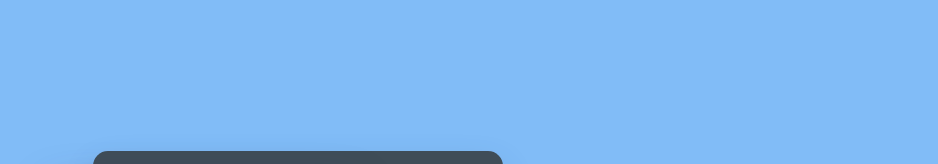
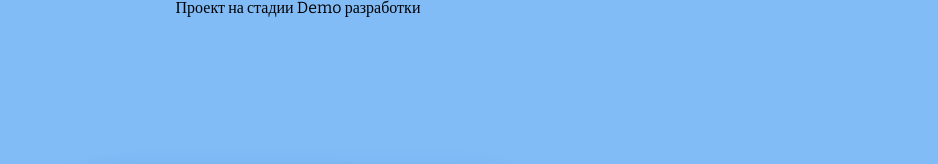
Before and after one commit to MusicDevelop/musicdeveloper.github.io, a plain HTML site: page index.html in a window 1280 px wide. Shown: the top 164 px of the page, without its empty margins (342-1280 px from the left). Drawn offline with nearby package versions, Linux system fonts and the light colour scheme; no server answers.

Commit message:
Update index.html

```diff
--- a/index.html
+++ b/index.html
@@ -8,6 +8,7 @@
 
 </head>
 <body>
+  <h1 style="text-align:center;">Проект на стадии Demo разработки</h1>
 <div class="wrapper" id="app">
       <div class="player">
         <div class="player__top">
```
